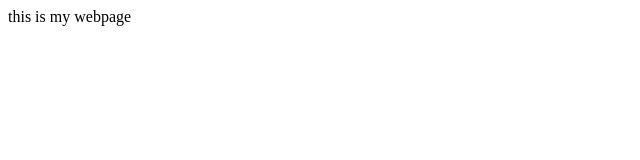
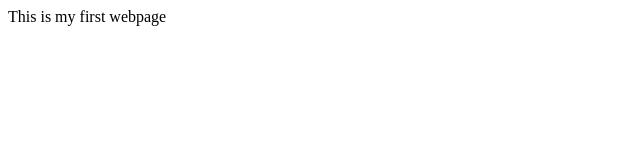
Before and after one commit to Mannat-Rai/xyz, a plain HTML site: page index.html in a window 1280 px wide. Shown: the full height of the page, 0-640 px from the left. Drawn offline with Linux system fonts and the light colour scheme.

Commit message:
made changes in webpage

```diff
--- a/index.html
+++ b/index.html
@@ -6,6 +6,6 @@
     <title>Document</title>
 </head>
 <body>
-    this is my webpage
+    This is my first webpage
 </body>
 </html>
```
